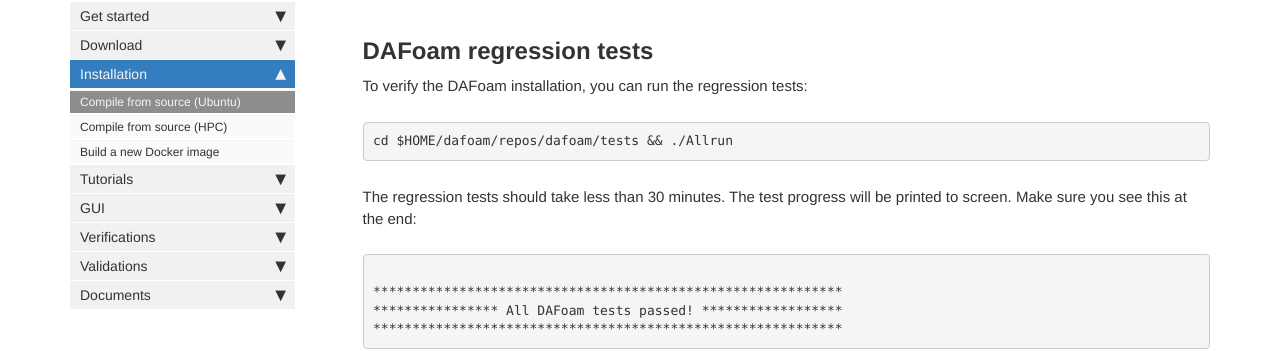
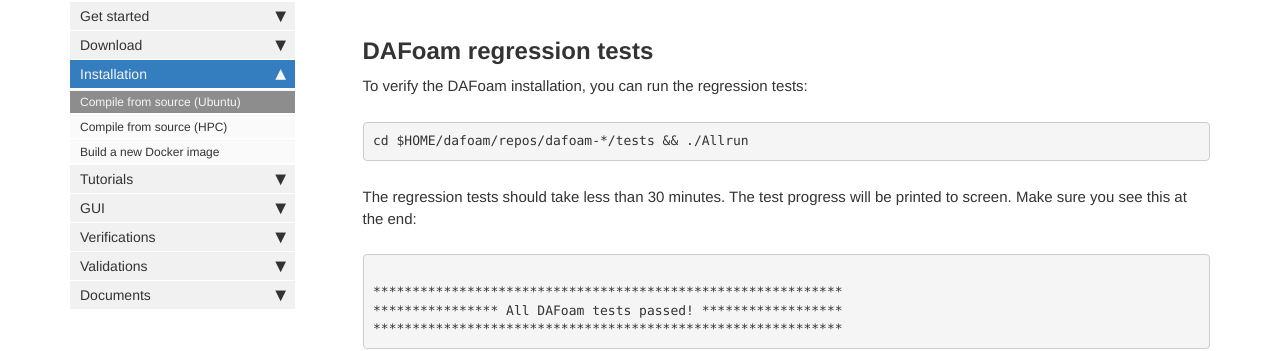
Before and after one commit to DAFoam/DAFoam.github.io, a Jekyll site: the page built from pages/mydoc/mydoc_installation_source.md, in a window 1280 px wide and 900 px high, scrolled down 9928 px. Shown: the part 127-478 px from the top of the window. Built offline with Jekyll 4.4.1, drawn with Linux system fonts in a browser that asks for light colours; comment, search, counter and statistics services are not loaded.

Commit message:
content update

```diff
--- a/pages/mydoc/mydoc_installation_source.md
+++ b/pages/mydoc/mydoc_installation_source.md
@@ -460,7 +460,7 @@ cd extern/f5tovtk && make && cp f5tovtk $HOME/dafoam/OpenFOAM/sharedBins
 To verify the DAFoam installation, you can run the regression tests:
 
 <pre>
-cd $HOME/dafoam/repos/dafoam/tests && ./Allrun
+cd $HOME/dafoam/repos/dafoam-*/tests && ./Allrun
 </pre>
 
 The regression tests should take less than 30 minutes. The test progress will be printed to screen. Make sure you see this at the end:
```
